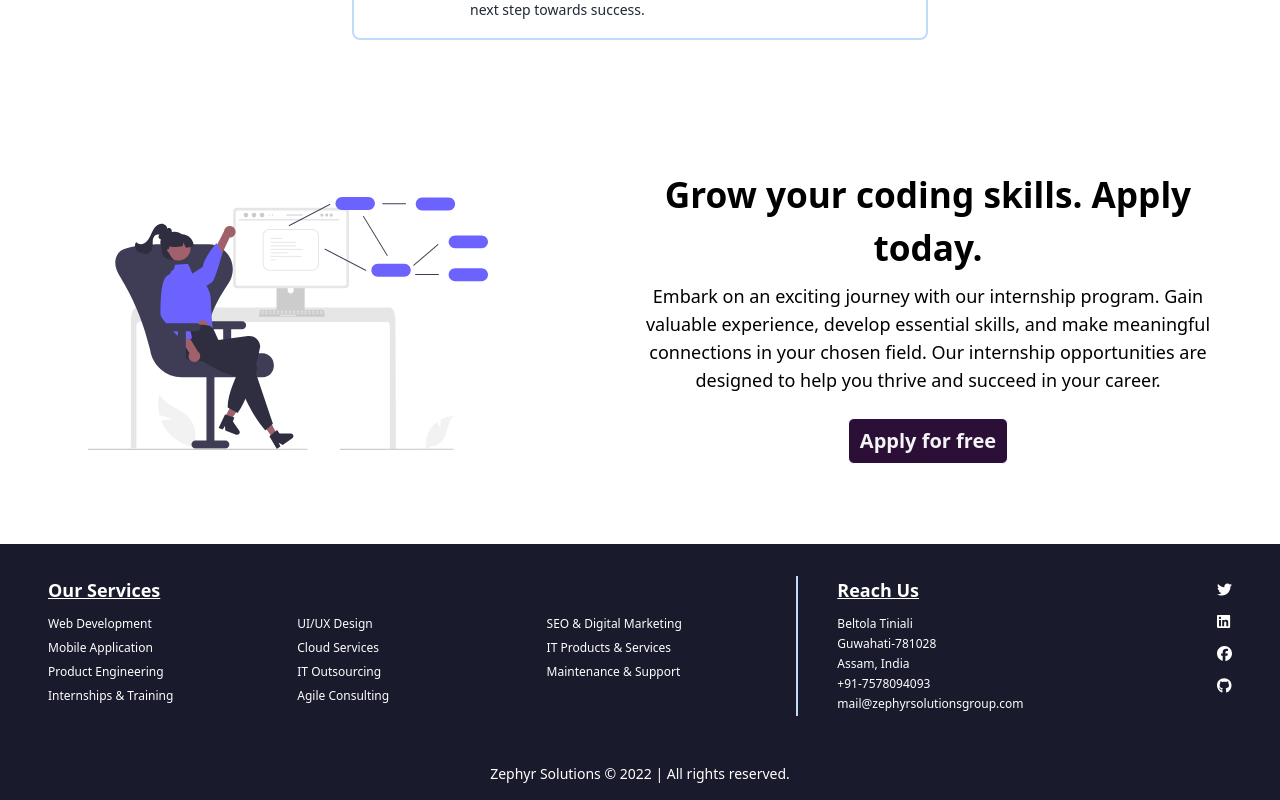
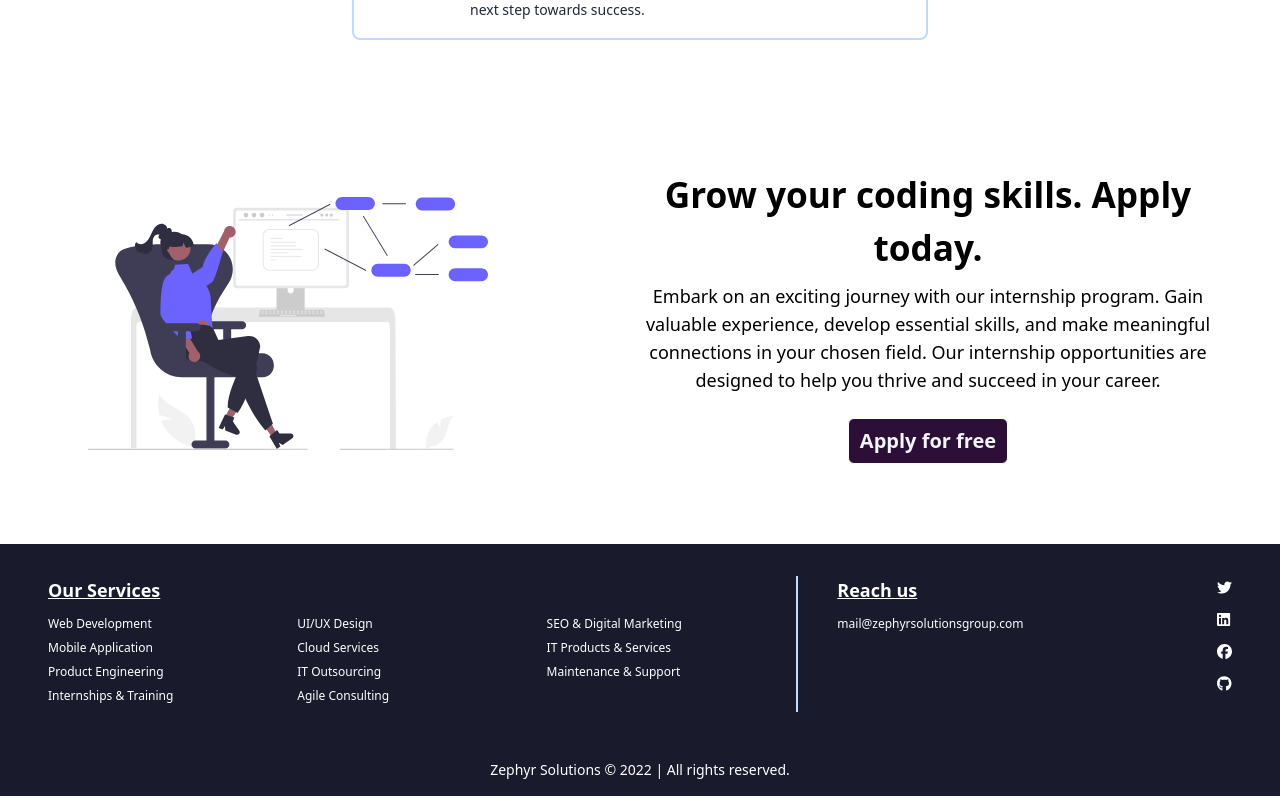
Before and after one commit to jdx-code/zs-react, a React (Create React App) app: page /internship in a window 1280 px wide. Shown: the part 1754-2554 px from the top of the page. Built offline with nearby package versions, Linux system fonts and the light colour scheme.

Commit message:
Updated about and contact for remote work

```diff
--- a/src/Pages/About.jsx
+++ b/src/Pages/About.jsx
@@ -19,8 +19,8 @@ const About = () => {
             </div>
             <div className='flex flex-col-reverse items-center md:flex-row my-12 text-sm sm:text-lg'>
                 <div className='px-12 py-4 text-center md:w-[50%] lg:w-[60%]'>
-                    <h1 className='m-2 text-[1.3rem] sm:text-[2rem] md:text-[2.2rem] font-black leading-9'>A li'l about us and our work culture</h1>
-                    <p className='py-2'> Zephyr Solutions is a trusted IN-based software development and IT consulting firm, offering dedicated services for all your business needs. Since 2018 we’ve been working with different industries and sectors providing the best products and services for their businesses. Our in-house team of talented professionals develops cutting-edge solutions for your business. We are focused on building a long-term relationship with our clients and offer a full range of services: from project discovery, software development, and design to product launch and support.
+                    <h1 className='m-2 text-[1.3rem] sm:text-[1.75rem] md:text-[1.95rem] font-black leading-9'>About us and our remote work culture:</h1>
+                    <p className='py-2'> Zephyr Solutions is a trusted remote software development and IT consulting firm, offering dedicated services for all your business needs. With a wealth of experience, we've been seamlessly collaborating with clients, transcending geographical boundaries to deliver top-notch products and services. Our distributed team of talented professionals works remotely to develop cutting-edge solutions for your business. We pride ourselves on fostering a dynamic remote work culture that allows our team to thrive and deliver excellence from various locations. We are committed to building long-term relationships with our clients and offer a full range of services: from project discovery, software development, and design to product launch and support.
 </p>
                 </div>
                 <div className='md:w-[45%] lg:w-[35%]'>
@@ -29,7 +29,7 @@ const About = () => {
             </div>
             <div className='grid my-12 text-sm sm:text-lg'>
                 <div className='text-center'>
-                    <h1 className='m-2 text-[1.3rem] font-black sm:text-[2rem] md:text-[2.2rem]'>Our mission and values</h1>
+                    <h1 className='m-2 text-[1.3rem] font-black sm:text-[1.75rem] md:text-[1.95rem]'>Our mission and values</h1>
                     <p className='px-8 py-2 md:px-[100px] lg:px-[270px]'>Our community comprises of Software, UI-UX & Product experts with a passion for building and delivering client-centric solutions</p>
                 </div>
                 <div className='grid md:grid-cols-6 md:justify-items-center py-12'>
--- a/src/Pages/Contact.jsx
+++ b/src/Pages/Contact.jsx
@@ -23,8 +23,8 @@ const Contact = () => {
                 </div>
                 <div className='w-full px-6 lg:px-12 py-4 text-xs md:text-sm lg:text-lg text-white'>
                     <p className='leading-8'>Tell us your requirements</p>
-                    <p className='font-semibold leading-6'>Mail us <span className='underline italic'>mail@zephyrsolutionsgroup.com</span></p>
-                    <p className='font-semibold'>Or call +91-7578094093</p>
+                    <p className='font-semibold leading-6'> <span className='italic'>mail@zephyrsolutionsgroup.com</span></p>
+                    {/* <p className='font-semibold'>Or call +91-7578094093</p> */}
                 </div>
             </div>
         </div>
--- a/src/components/CareerRibbon.jsx
+++ b/src/components/CareerRibbon.jsx
@@ -5,7 +5,7 @@ const CareerRibbon = () => {
     return(
         <div className="w-full mt-[-175px] px-4 flex justify-around items-center md:justify-center md:mx-[-10px]">
             <div className='flex-1 md:flex-none md:px-4'>
-                <p className="text-white text-xs sm:text-sm md:text-center md:text-lg">Join our team of experts and enhance your career.</p>
+                <p className="text-white text-xs sm:text-sm md:text-center md:text-lg">We've seamlessly evolved into a fully remote workplace.</p>
             </div>
             <div className='flex-2 md:flex-none'>
                 {/* <button className="w-[75px] bg-gray-100 text-[#2c0f37] font-black border-[1px] border-[white] text-xs py-1 mx-auto mr-2 my-4 rounded-sm sm:w-[85px] md:w-[112px] sm:text-sm md:text-lg hover:bg-[#2c0f37] hover:text-gray-100 hover:transition duration-150"><a href="https://forms.gle/YakeV6t72HFsU9VA6" target="_blank">Internships</a></button>             */}
--- a/src/components/Footer.jsx
+++ b/src/components/Footer.jsx
@@ -61,11 +61,11 @@ const Footer = () => {
 
                 <div className='grid grid-cols-4 col-span-2 text-xs font-bold mb-8'>
                     <div className='col-span-3'>
-                        <p className='font-bold text-lg pb-3 underline'>Reach Us</p>
-                        <p className='pb-1'>Beltola Tiniali</p>
-                        <p className='pb-1'>Guwahati-781028</p>
-                        <p className='pb-1'>Assam, India</p>
-                        <p className='pb-1'>+91-7578094093</p>
+                        <p className='font-bold text-lg pb-3 underline'>Reach us</p>
+                        {/* <p className='pb-1'>Beltola, Guwahati-781028 </p> */}
+                        {/* <p className='pb-1'>Guwahati-781028</p> */}
+                        {/* <p className='pb-1'>Assam, India</p> */}
+
                         <p className='pb-1'>mail@zephyrsolutionsgroup.com</p>
                     </div>
                     <div className='col-span-1 grid justify-items-end items-center'>
@@ -74,7 +74,7 @@ const Footer = () => {
                                 <a href="https://twitter.com/zephyrsolx"><FontAwesomeIcon icon={['fab', 'twitter']} size="lg"/></a>
                             </li>
                             <li className='pb-4'>
-                                <a href="https://www.linkedin.com/in/zephyrsolutionsgroup/"><FontAwesomeIcon icon={['fab', 'linkedin']} size="lg"/></a>
+                                <a href="https://www.linkedin.com/company/zephyrsolx/"><FontAwesomeIcon icon={['fab', 'linkedin']} size="lg"/></a>
                             </li>
                             <li className='pb-4'>
                                 <a href="https://www.facebook.com/zephyrsolutionsgroup"><FontAwesomeIcon icon={['fab', 'facebook']} size="lg"/></a>
```
